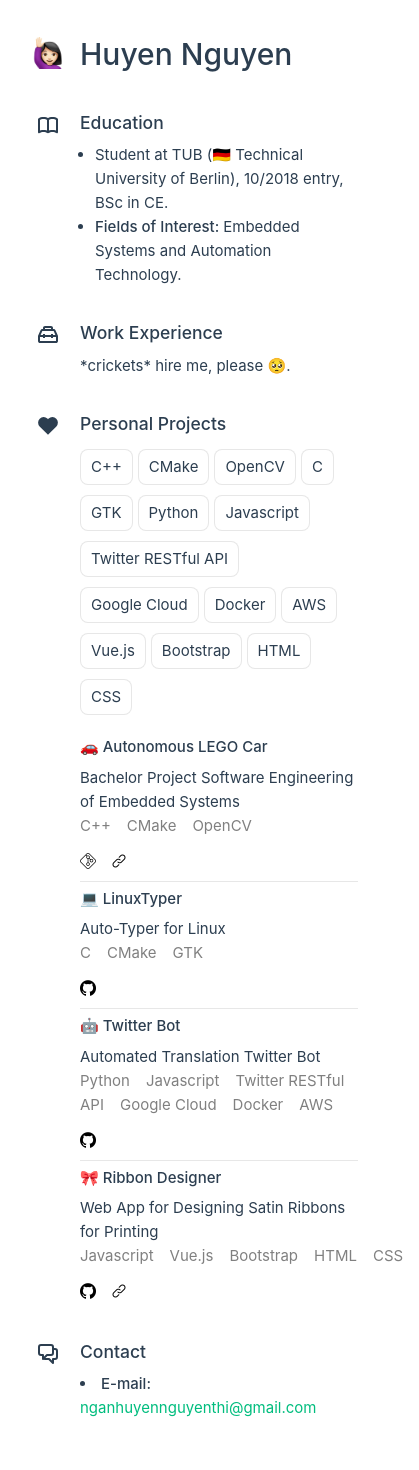
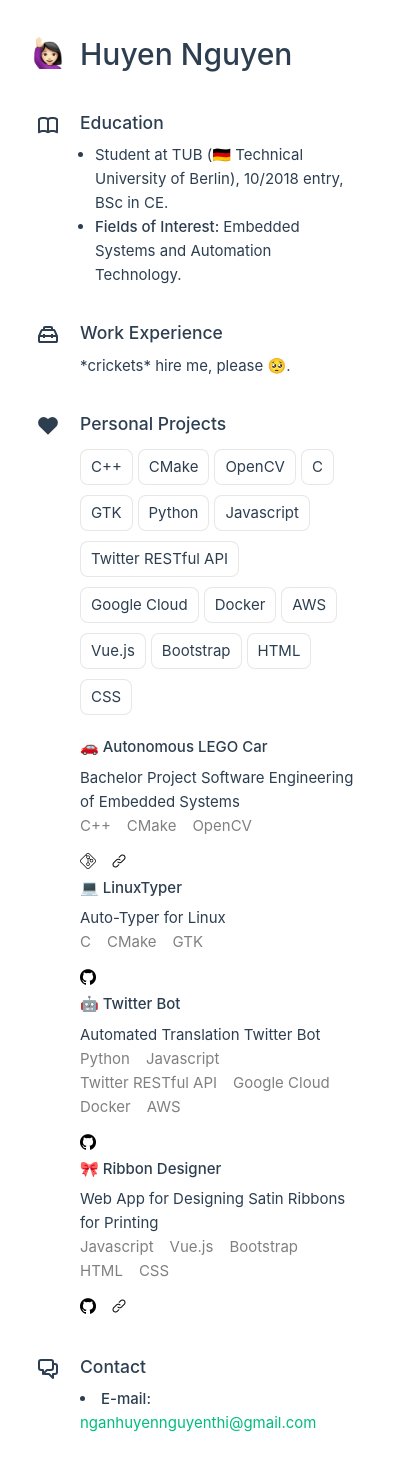
Before and after one commit to huyenngn/resume, a Vue app: page / in a window 390 px wide. Shown: the top 1470 px of the page, 419 px wide, since content can reach past the window. Built offline with nearby package versions, Linux system fonts and the light colour scheme.

Commit message:
mobile optimized

```diff
--- a/src/components/Projects.vue
+++ b/src/components/Projects.vue
@@ -1,7 +1,7 @@
 <template>
     <Filter @filter-projects="updateFilterList" :technologies="getTechnologies()" />
     <div v-for="(project, index) in filteredProjects" :key="index">
-        <Item v-bind:project="project" v-bind:class="{ card: index != projects.length - 1 }"></Item>
+        <Item v-bind:project="project" v-bind:class="{ card: index != projects.length - 1, nooverflow: index == projects.length - 1, }"></Item>
     </div>
 </template>
 
--- a/src/components/ProjectsItem.vue
+++ b/src/components/ProjectsItem.vue
@@ -1,16 +1,16 @@
 <template>
-    <div class="nooverflow">
         <h4>{{ project.title }}</h4>
         <div>{{ project.text }}</div>
+           <div class="technologies">
         <div class="technology" v-for="tech in project.technologies">
             {{tech}}
         </div>
+            </div>
         <div >
             <a :href="project.github"><img class="icon" v-if="project.github" src="/src/assets/github.png" /></a>
             <a :href="project.git"><img class="icon" v-if="project.git" src="/src/assets/git.png" /></a>
             <a :href="project.link"><img class="icon"  v-if="project.link" src="/src/assets/link.png" /></a>
         </div>
-    </div>
 </template>
 
 <script>
@@ -26,6 +26,11 @@
 </script>
 
 <style scoped>
+.technologies {
+display: flex;
+flex-wrap: wrap;
+}
+
   h4 {
     font-size: 1em;
     font-weight: 500;
@@ -44,8 +49,6 @@
   }
 
   .technology {
-    min-width: 0;
-    display: inline;
     margin-right: 1rem;
     color: grey;
   }
```
